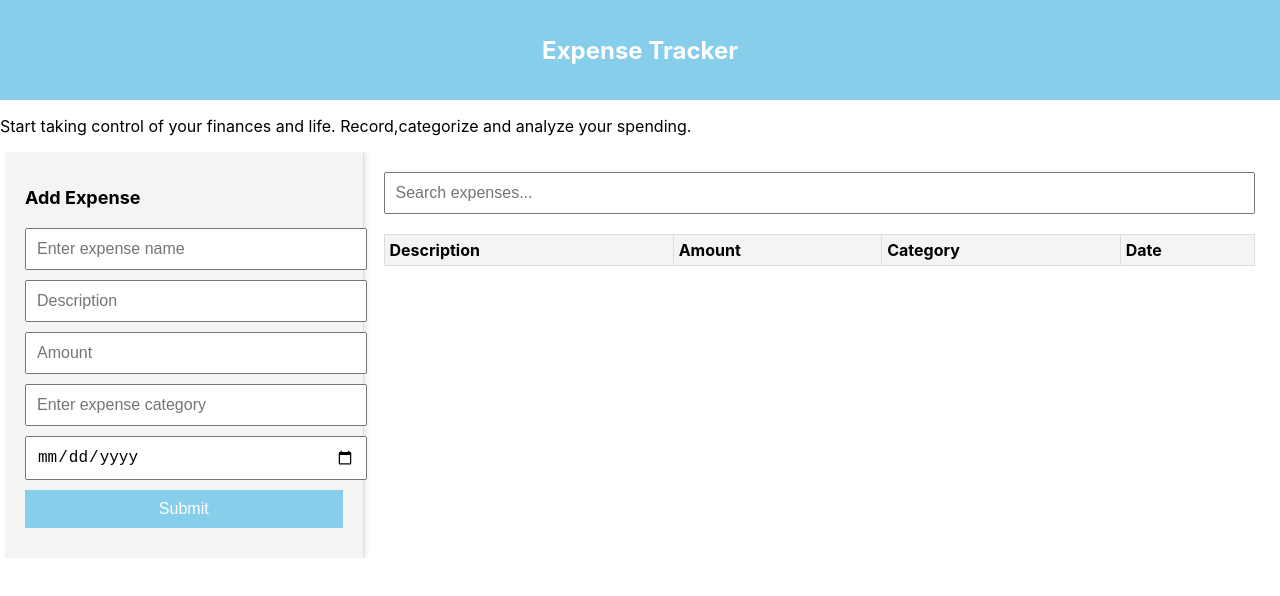
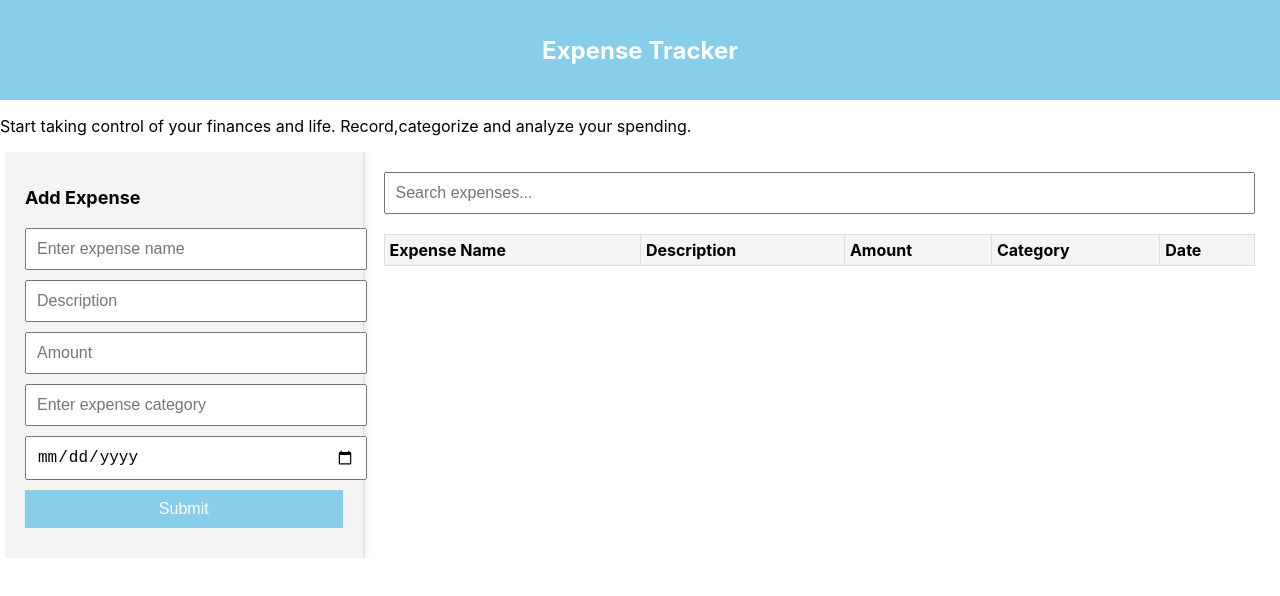
Before and after one commit to lukeembura/Code-Challenge, a React (Create React App) app: page / in a window 1280 px wide. Shown: the top 596 px of the page. Built offline with nearby package versions, Linux system fonts and the light colour scheme.

Commit message:
updated app.js

```diff
--- a/src/components/App.js
+++ b/src/components/App.js
@@ -94,6 +94,7 @@ function App() {
           <table>
             <thead>
               <tr>
+                <th>Expense Name</th>
                 <th>Description</th>
                 <th>Amount</th>
                 <th>Category</th>
```
